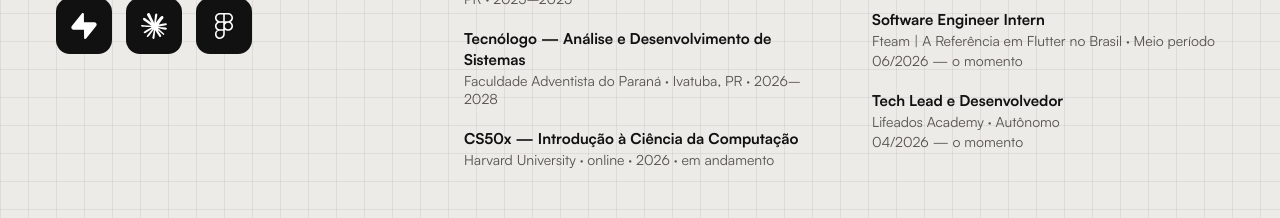
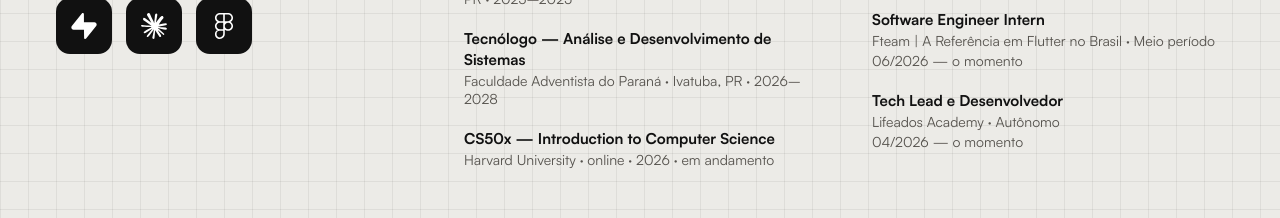
Before and after one commit to dutrathiagodev/portifolio, a Next.js app: page / in a window 1280 px wide. Shown: the part 1840-2058 px from the top of the page. Built offline with nearby package versions, Linux system fonts and the light colour scheme; no server answers.

Commit message:
style(sobre): título do CS50x em inglês

```diff
--- a/src/content/sobre.ts
+++ b/src/content/sobre.ts
@@ -103,7 +103,7 @@ export const aboutContent: AboutContent = {
         "Na prática: projetos desenvolvidos em trabalhos e disciplinas da faculdade, como FAP Books (Tech Lead, Dev e QA), Face a Face e To-Do List Detetive.",
     },
     {
-      title: "CS50x — Introdução à Ciência da Computação",
+      title: "CS50x — Introduction to Computer Science",
       meta: [
         "8 de 10 módulos concluídos",
         "Harvard University · online · 2026 · em andamento",
```
